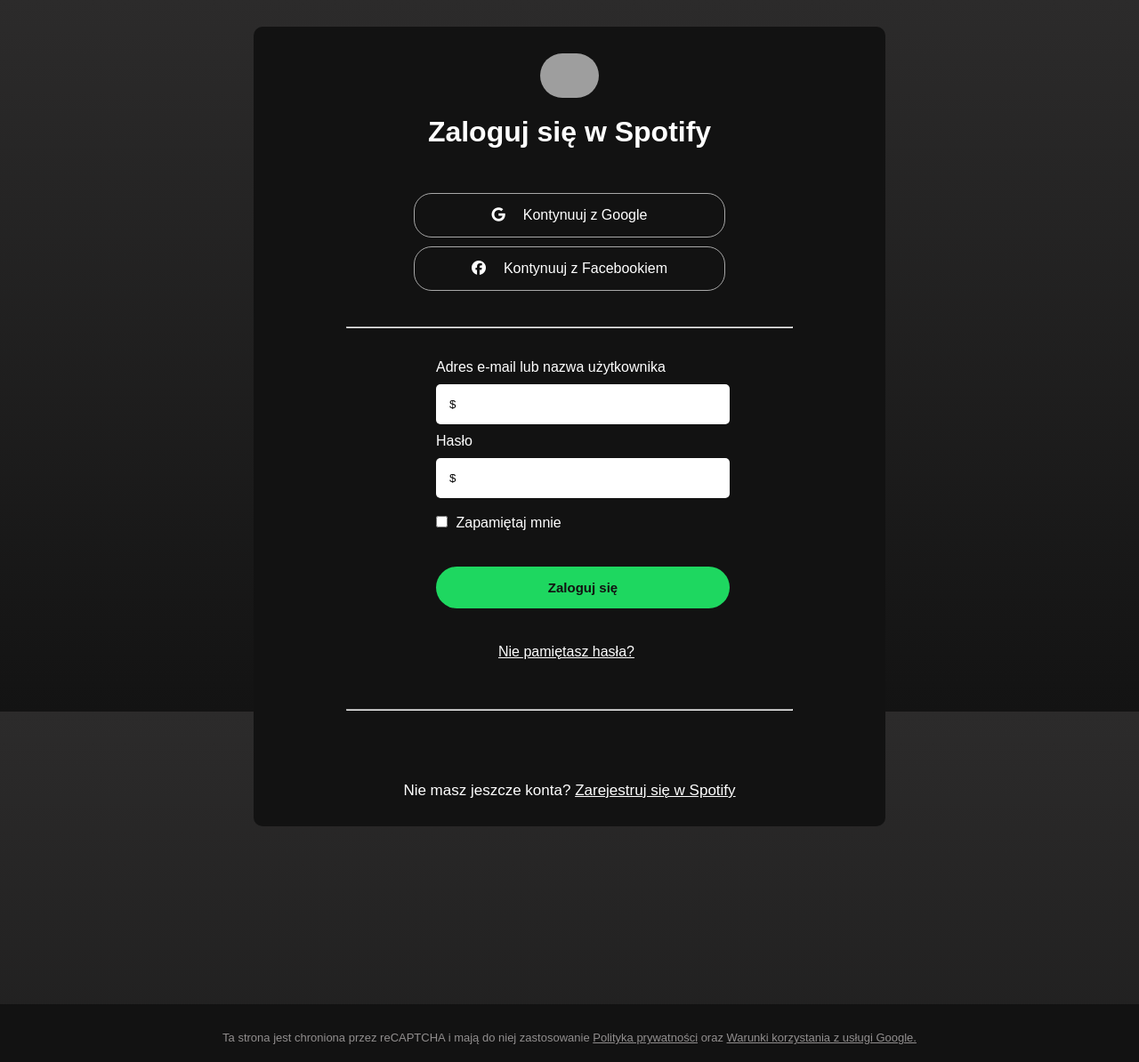
After one commit to dominikdorawaa/Spotify, a PHP site: page /zaloguj.php in a window 1280 px wide. The commit adds this page. Shown: the whole page at 89% size. Run offline with PHP 8.4, Linux system fonts and the light colour scheme; some libraries are stand-ins or nearby versions; grey boxes are pictures that could not be loaded.

Commit message:
dodanie  kilku poprawek w pliku podstawowym oraz dodanie stony jak i styli do zalogowania sie

```diff
--- /dev/null
+++ b/styles-logowanie.css
@@ -0,0 +1,142 @@
+* {
+    padding: 0;
+    margin: 0;
+}
+
+html, body {
+    height: 100%;
+    margin: 0;
+    font-family: Arial, sans-serif;
+    color: white;
+}
+
+body {
+    display: flex;
+    flex-direction: column;
+    background: linear-gradient(to bottom, #2c2b2b, #131313);
+}
+
+.container {
+    display: flex;
+    flex-direction: column;
+    align-items: center;
+    align-content: center;
+    background: #121212;
+    width: 650px;
+    margin: 30px  auto 200px;
+    padding: 30px;
+    border-radius: 10px;
+    flex-grow: 1;
+}
+
+.mini-logo img {
+    height: 50px;
+    margin-bottom: 20px;
+    border-radius: 30px;
+}
+
+.mini-logo{
+    display: flex;
+    justify-content: center;
+}
+
+.container button {
+    display: block;
+    margin: 10px auto;
+    padding: 15px;
+    color: white;
+    background: none;
+    border: 1px #a8a8a8 solid;
+    border-radius: 20px;
+    width: 350px;
+    font-size: 16px;
+}
+
+.container button:hover {
+    border: 1px solid white;
+}
+
+hr {
+    margin-top: 40px;
+    width: 500px;
+    margin-bottom: 20px;
+}
+
+.container h1 {
+    margin-bottom: 40px;
+    color: white;
+}
+
+.text, .formularz {
+    display: block;
+    padding: 15px;
+    width: 300px;
+    border: none;
+    border-radius: 5px;
+    margin: 10px auto;
+}
+
+.fa-brands {
+    margin-right: 20px;
+}
+
+.zaloguj {
+    background: #1ed760;
+    border-radius: 25px;
+    padding: 15px;
+    font-size: 15px;
+    color: #121212;
+    font-weight: bold;
+    margin-top: 40px;
+    margin-bottom: 40px;
+    width: 330px;
+}
+
+.zaloguj:hover {
+    transform: scale(1.05);
+}
+
+.formularz a {
+    margin-left: 70px;
+    color: white;
+}
+
+.check {
+    margin-top: 10px;
+}
+
+.box {
+    margin-left: 5px;
+}
+
+.end {
+    /*margin: 50px auto 0;*/
+    margin-top: 60px;
+    text-align: center;
+}
+
+.end a {
+    color: white;
+    font-size: 17px;
+}
+
+.end p {
+    font-size: 17px;
+}
+
+.dol {
+    background: #121212;
+    height: 50px;
+    padding: 20px;
+    text-align: center;
+}
+
+.dol a, .dol p {
+    margin-top: 10px;
+    font-size: 13px;
+    color: #918e8e;
+}
+
+.all {
+    background: linear-gradient(to bottom, #2c2b2b, #131313);
+}
--- /dev/null
+++ b/zaloguj.php
@@ -0,0 +1,58 @@
+<!DOCTYPE html>
+<html lang="pl" xmlns="http://www.w3.org/1999/html">
+<head>
+    <meta charset="UTF-8">
+    <meta name="viewport" content="width=device-width, initial-scale=1.0">
+    <script src="https://kit.fontawesome.com/841f4f2efe.js" crossorigin="anonymous"></script>
+    <link rel="stylesheet" href="styles-logowanie.css">
+    <title>Logowanie</title>
+</head>
+<body class="all">
+
+<div class="container">
+
+
+    <div class="mini-logo">
+        <img src="mini.png" alt="logo">
+    </div>
+    <h1>Zaloguj się w Spotify</h1>
+    <form action="zaloguj.php" method="post">
+        <button><i class="fa-brands fa-google"></i>Kontynuuj z Google</button>
+        <button><i class="fa-brands fa-facebook"></i>Kontynuuj z Facebookiem</button>
+
+        <hr>
+        <div class="formularz">
+            <label for="email">Adres e-mail lub nazwa użytkownika</label>
+            <input type="text" name="email" placeholder="Adres e-mail lub nazwa użytkownika" value="$" class="text">
+            <label for="haslo">Hasło</label>
+            <input type="text" name="haslo" placeholder="Hasło" value="$" class="text">
+
+            <input type="checkbox" name="zapamietaj" class="check">
+            <label for="checkbox" class="box"> Zapamiętaj mnie</label>
+
+            <input type="submit" name="zaloguj" value="Zaloguj się" class="text zaloguj">
+            <a href="#" >Nie pamiętasz hasła?</a>
+        </div>
+
+        <hr>
+
+    </form>
+    <div class="end">
+        <p> Nie masz jeszcze konta? <a href="#">Zarejestruj się w Spotify</a></p>
+    </div>
+
+</div>
+
+
+<div class="dol">
+    <p>Ta strona jest chroniona przez reCAPTCHA i mają do niej zastosowanie <a href="https://policies.google.com/privacy">Polityka prywatności</a> oraz <a href="https://policies.google.com/terms"> Warunki korzystania z usługi Google.</a>  </p>
+</div>
+
+
+
+
+
+
+
+</body>
+</html>
```
Also changed, not shown: index.php (+4 -5 lines), styles.css (+22 -14 lines).
